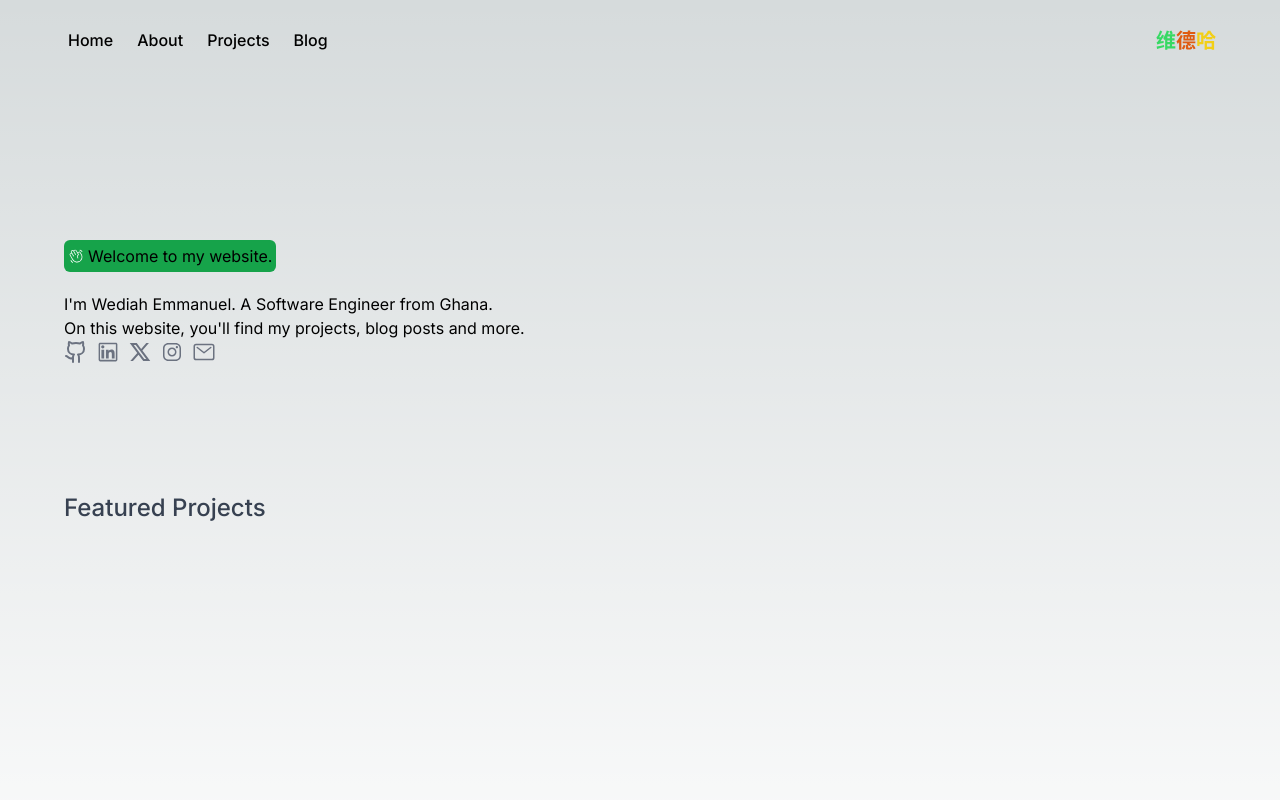
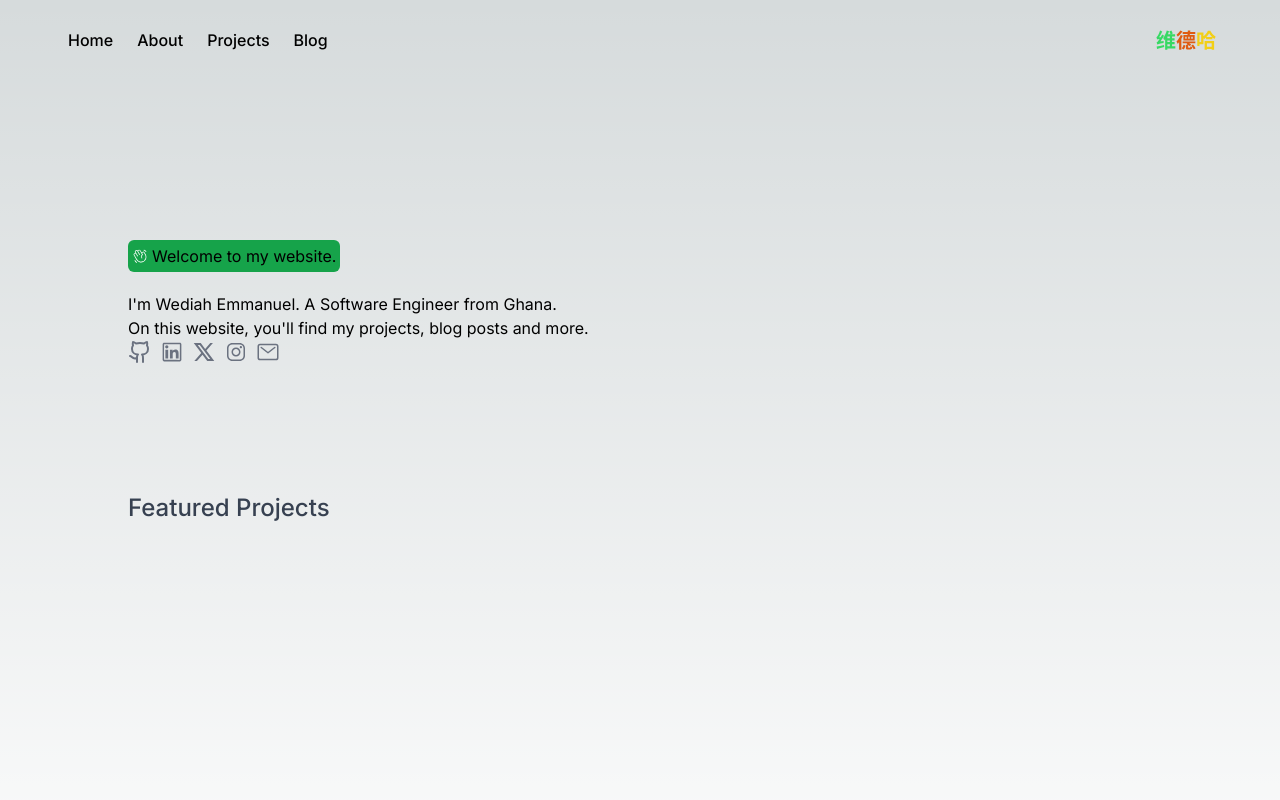
Before and after one commit to Wediah/my-portfolio, a Next.js app: page / in a window 1280 px wide. Shown: the top 800 px of the page. Built offline with nearby package versions, Linux system fonts and the light colour scheme.

Commit message:
Update container padding in about page

```diff
--- a/app/about/page.js
+++ b/app/about/page.js
@@ -2,7 +2,7 @@ import React from 'react'
 
 function page() {
   return (
-    <div className="min-h-screen px-4 md:px-16 container mx-auto">
+    <div className="min-h-screen px-4 md:px-32 container mx-auto">
       <p>
         Get to know me
       </p>
--- a/app/page.js
+++ b/app/page.js
@@ -10,7 +10,7 @@ import { IoMailOutline } from "react-icons/io5";
 
 export default function Home() {
   return (
-    <main className="flex min-h-screen px-4 md:px-16 container mx-auto ">
+    <main className="flex min-h-screen px-4 md:px-32 container mx-auto ">
       <div className="md:pt-40 pt-32">
         <button className="flex items-center gap-1 bg-green-600 rounded-md p-1">
           <PiHandWavingLight className="text-white font-medium text-md"/> Welcome to my website.
```
